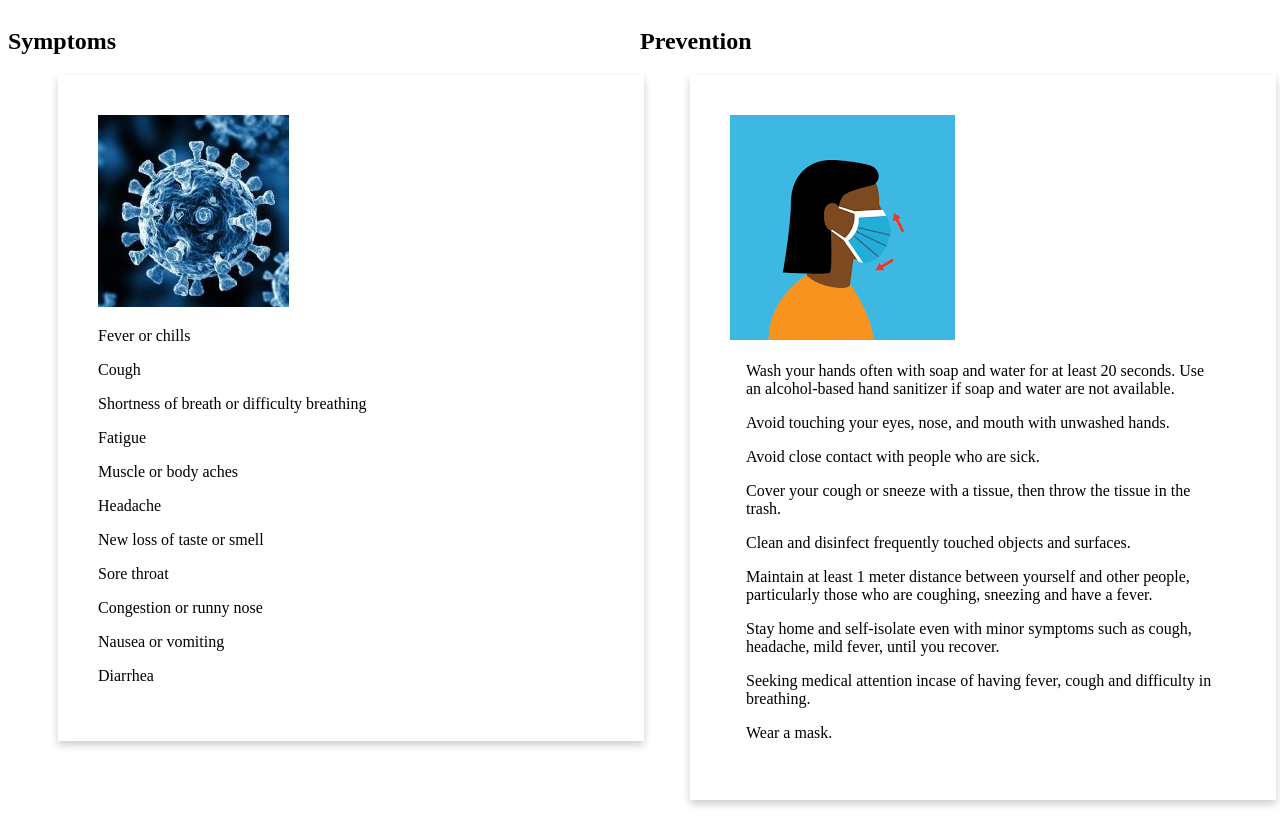
After one commit to sreegeethi/CO_BEAT, a Django app: template CO_BEAT_Webapp/CO_BEAT_Webapp/templates/aboutcovid.html in a window 1280 px wide. The commit adds this page. Run offline with Django 3.2, Linux system fonts and the light colour scheme; the template is opened without the code that fills it, so the values that code supplies are empty.

Commit message:
about covid page

```diff
--- /dev/null
+++ b/CO_BEAT_Webapp/CO_BEAT_Webapp/templates/aboutcovid.html
@@ -0,0 +1,80 @@
+<!DOCTYPE html>
+<head>
+	<meta name="viewport" content="width=device-width, initial-scale=1">
+<style>
+.h2(
+   padding : 30px;
+)
+.img{
+   padding : 10px;
+}
+.card {
+  box-shadow: 0 4px 8px 0 rgba(0,0,0,0.2);
+  transition: 0.3s;
+  width: 80%;
+  padding : 40px;
+  margin-left : 50px;
+}
+
+.card:hover {
+  box-shadow: 0 8px 16px 0 rgba(0,0,0,0.2);
+}
+
+.container {
+  padding: 2px 16px;
+}
+.column {
+  float: left;
+  width: 50%;
+}
+.row:after {
+  content: "";
+  display: table;
+  clear: both;
+}
+.p{
+  padding : 10px;
+}
+</style>
+</head>
+<body>
+<div class="row">
+    <div class="column">
+      <h2>Symptoms</h2>
+	  <div class="card">
+        <img src="covid19.jpg" alt="Covid" style="width:10%  height: 10%">
+        <p>Fever or chills</p>
+        <p>Cough</p>
+        <p>Shortness of breath or difficulty breathing</p>
+        <p>Fatigue</p>
+        <p>Muscle or body aches</p>
+        <p>Headache</p>
+        <p>New loss of taste or smell</p>
+        <p>Sore throat</p>
+        <p>Congestion or runny nose</p>
+        <p>Nausea or vomiting</p>
+        <p>Diarrhea</p>
+      </div>
+	  </br>
+	</div>
+
+	<div class="column">
+	   <h2>Prevention</h2>
+	   <div class="card">
+          <img src="mask.png" alt="Mask" style="width:10% height: 10%">
+          <div class="container">
+		    <p>Wash your hands often with soap and water for at least 20 seconds. Use an alcohol-based hand sanitizer if soap and water are not available.</p>
+            <p>Avoid touching your eyes, nose, and mouth with unwashed hands.</p>
+            <p>Avoid close contact with people who are sick.</p>
+            <p>Cover your cough or sneeze with a tissue, then throw the tissue in the trash.</p>
+            <p>Clean and disinfect frequently touched objects and surfaces.</p>
+            <p>Maintain at least 1 meter distance between yourself and other people, particularly those who are coughing, sneezing and have a fever.</p>
+            <p>Stay home and self-isolate even with minor symptoms such as cough, headache, mild fever, until you recover.</p>
+            <p>Seeking medical attention incase of having fever, cough and difficulty in breathing.</p>
+			<p>Wear a mask.</p>
+          </div>
+	    </div>
+	</br>
+	</div>
+</div>
+</body>
--- a/CO_BEAT_Webapp/CO_BEAT_Webapp/templates/index.html
+++ b/CO_BEAT_Webapp/CO_BEAT_Webapp/templates/index.html
@@ -37,7 +37,7 @@
                         <h4 class="card-title">About COVID-19</h4>
                         <p class="card-text">Read about the common symptoms,prevention measure etc</p>
                     </div>
-                    <div class="card-footer"><a class="btn btn-primary" href="#!">Find Out More!</a></div>
+                    <div class="card-footer"><a class="btn btn-primary" href="#aboutcovid/">Find Out More!</a></div>
                 </div>
             </div>
             <div class="col-lg-3 col-md-6 mb-4">
```
Also changed, not shown: covid.css (added, +49 -0 lines), CO_BEAT_Webapp/CO_BEAT_Webapp/templates/covid19.jpg (added), CO_BEAT_Webapp/CO_BEAT_Webapp/templates/mask.png (added).
